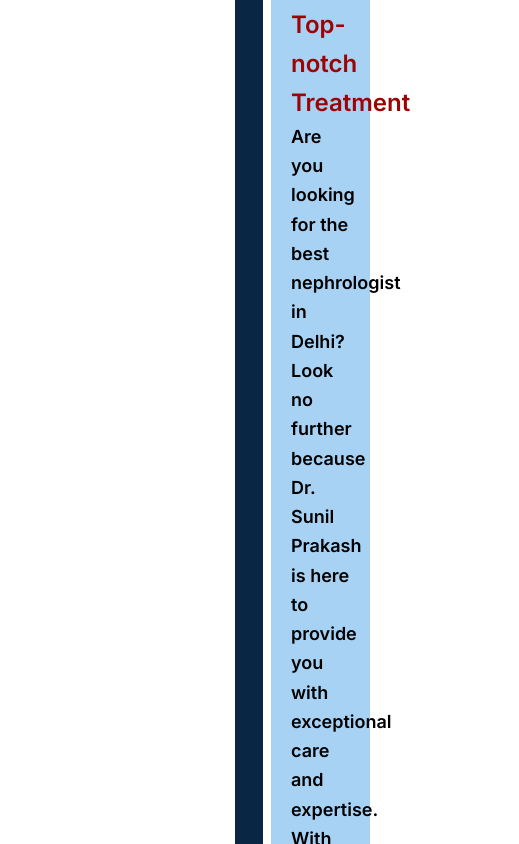
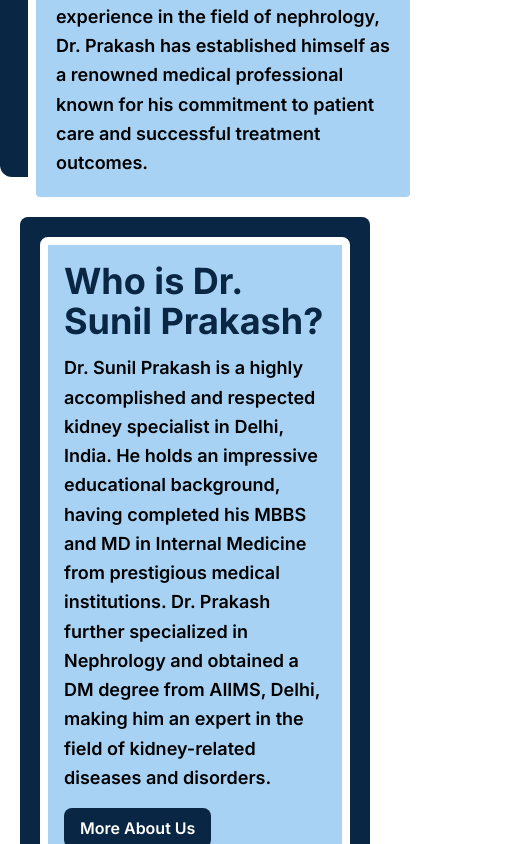
Before and after one commit to AQITPvtLtd/kidneytotalcareindia, a Next.js app: page / in a window 390 px wide. Shown: the part 1156-2000 px from the top of the page, 519 px wide, since content can reach past the window. Built offline with nearby package versions, Linux system fonts and the light colour scheme; no server answers.

Commit message:
homepage responsive

```diff
--- a/src/components/homepage/Banner.jsx
+++ b/src/components/homepage/Banner.jsx
@@ -4,7 +4,7 @@ import React from "react";
 const Banner = () => {
   return (
     <div>
-      <div className="grid grid-cols-2">
+      <div className="lg:grid grid-cols-2">
         <div className="">
           <Image
             src="/doctor/dr-sunil-prakash.png"
@@ -14,7 +14,7 @@ const Banner = () => {
             alt="dr-sunil-prakash"
           />
         </div>
-        <div className="bg-primary m-10 rounded-xl">
+        <div className="bg-primary lg:m-10 rounded-xl">
           <div className="bg-skyblue border-white border-8 h-full p-5 rounded-xl font-thin translate-x-7 translate-y-7">
             <h1 className="text-4xl text-primary font-bold pb-3">
               Dr. Sunil Prakash: The Best Nephrologist in Delhi
--- a/src/components/homepage/Blogs.jsx
+++ b/src/components/homepage/Blogs.jsx
@@ -25,7 +25,7 @@ const Blogs = () => {
           blog you find interesting.
         </p>
       </div>
-      <div className="grid grid-cols-3 mx-10 gap-5">
+      <div className="lg:grid grid-cols-3 mx-10 gap-5">
         {blog?.map((b) => (
           <Link
             href="/"
--- a/src/components/homepage/FAQs.jsx
+++ b/src/components/homepage/FAQs.jsx
@@ -80,8 +80,8 @@ const FAQs = () => {
     setAccordion(updatedAccordions);
   };
   return (
-    <div className="mx-10">
-      <div className="mt-14 mb-7">
+    <div className="lg:mx-10 mx-3">
+      <div className="lg:mt-14 mb-7">
         <h1 className="text-3xl font-bold text-center">
           Frequently Asked Questions About Dr. Sunil Prakash, Nephrologist in
           Delhi
@@ -95,7 +95,7 @@ const FAQs = () => {
       <div className="overflow-x-clip">
         {/* accordian */}
 
-        <div className="mx-12 my-5">
+        <div className="lg:mx-12 my-5">
           {accordions.map((accordion) => (
             <Accordion
               key={accordion.key}
--- a/src/components/homepage/Features.jsx
+++ b/src/components/homepage/Features.jsx
@@ -9,12 +9,12 @@ const Features = () => {
           src="/features/features.png"
           width={1000}
           height={1000}
-          className="h-[500px] w-full object-cover"
+          className="lg:h-[500px] h-[1250px] w-full object-cover"
           alt="feature"
         />
       </div>
-      <div className="grid grid-cols-2 absolute inset-0 p-10">
-        <div className="bg-white m-10 p-7 rounded-xl">
+      <div className="lg:grid grid-cols-2 absolute inset-0 p-10">
+        <div className="bg-white lg:m-10 p-7 rounded-xl">
           <div className="font-bold text-2xl pb-3">
             Expertise and Experience
           </div>
@@ -28,7 +28,7 @@ const Features = () => {
             plans.
           </p>
         </div>
-        <div className="bg-white m-10 p-7 rounded-xl">
+        <div className="bg-white lg:mt-0 mt-10 lg:m-10 p-7 rounded-xl">
           <div className="font-bold text-2xl pb-3">
             The Importance of Choosing the Right Nephrologist in Delhi
           </div>
--- a/src/components/homepage/Specializations.jsx
+++ b/src/components/homepage/Specializations.jsx
@@ -12,7 +12,7 @@ const Specializations = () => {
           various kidney-related conditions, including:
         </p>
       </div>
-      <div className="grid grid-cols-3 gap-x-3 mx-20">
+      <div className="grid lg:grid-cols-3 gap-x-3 mx-20">
         <div className="bg-primary shadow-md shadow-primary text-white border-skyblue border-2 px-4 py-4 text-center mb-3">
           Chronic Kidney Disease (CKD)
         </div>
--- a/src/components/homepage/Treatments.jsx
+++ b/src/components/homepage/Treatments.jsx
@@ -8,7 +8,7 @@ const Treatments = () => {
         <h1 className="text-3xl font-bold text-center">
           Treatment Offered By Best Kidney Specialist in Delhi
         </h1>
-        <div className="grid grid-cols-3 mx-20 gap-x-10 mt-10">
+        <div className="lg:grid grid-cols-3 lg:mx-20 mx-4 gap-x-10 mt-10">
           <Link
             href="/"
             className="bg-white border rounded-3xl hover:scale-105 transform duration-300 hover:bg-skyblue/20"
--- a/src/components/homepage/Who.jsx
+++ b/src/components/homepage/Who.jsx
@@ -4,9 +4,9 @@ import React from "react";
 
 const Who = () => {
   return (
-    <div className="bg-primary p-5 m-5 rounded-lg">
-      <div className="bg-skyblue border-white border-8 rounded-lg grid grid-cols-2">
-        <div className="flex items-center pl-10">
+    <div className="bg-primary p-5 m-5 rounded-lg lg:mt-0 mt-10">
+      <div className="bg-skyblue border-white border-8 rounded-lg lg:grid grid-cols-2">
+        <div className="lg:flex items-center lg:pl-10 p-4 lg:p-0">
           <div>
             <h1 className="text-4xl text-primary font-bold pb-3">
               Who is Dr. Sunil Prakash?
```
